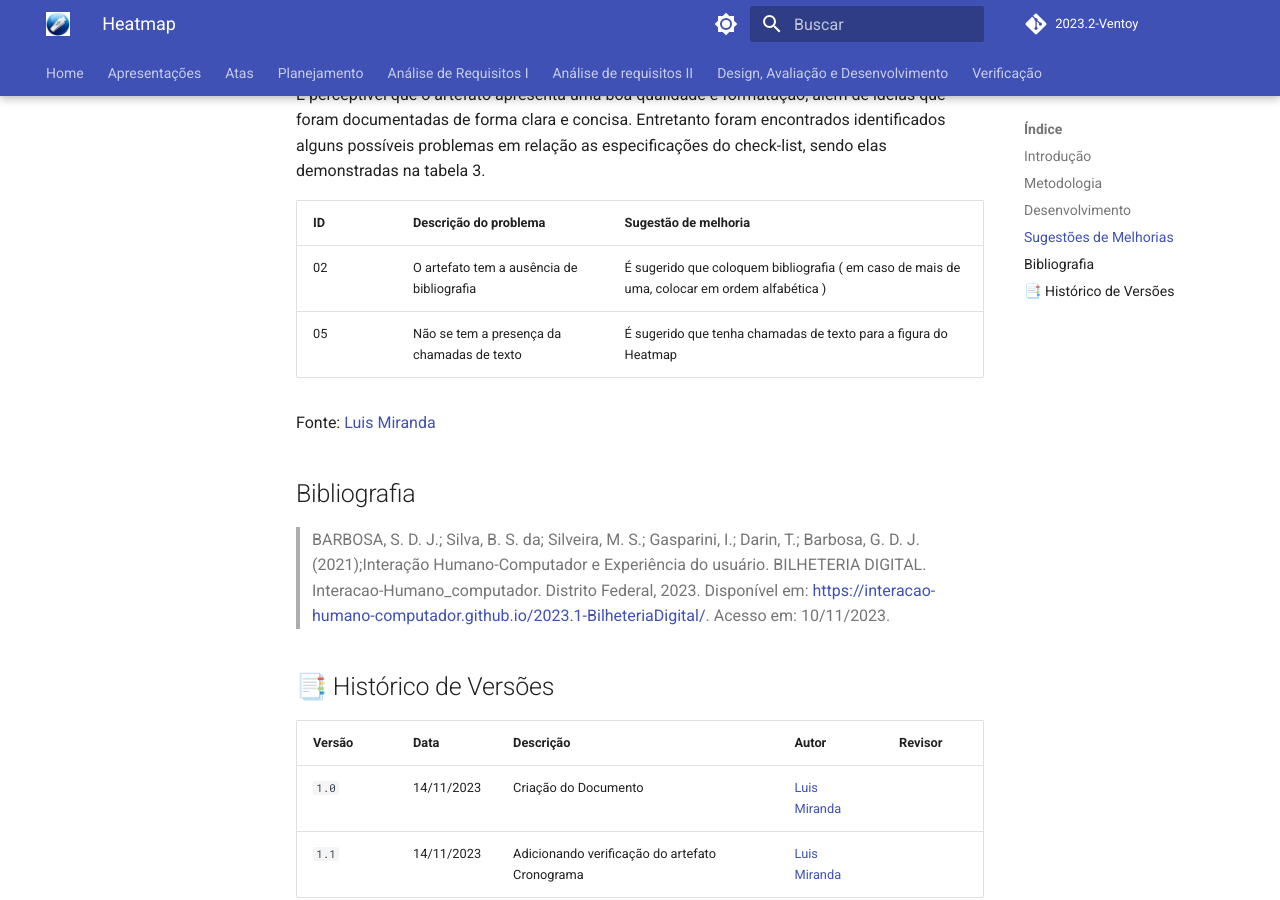
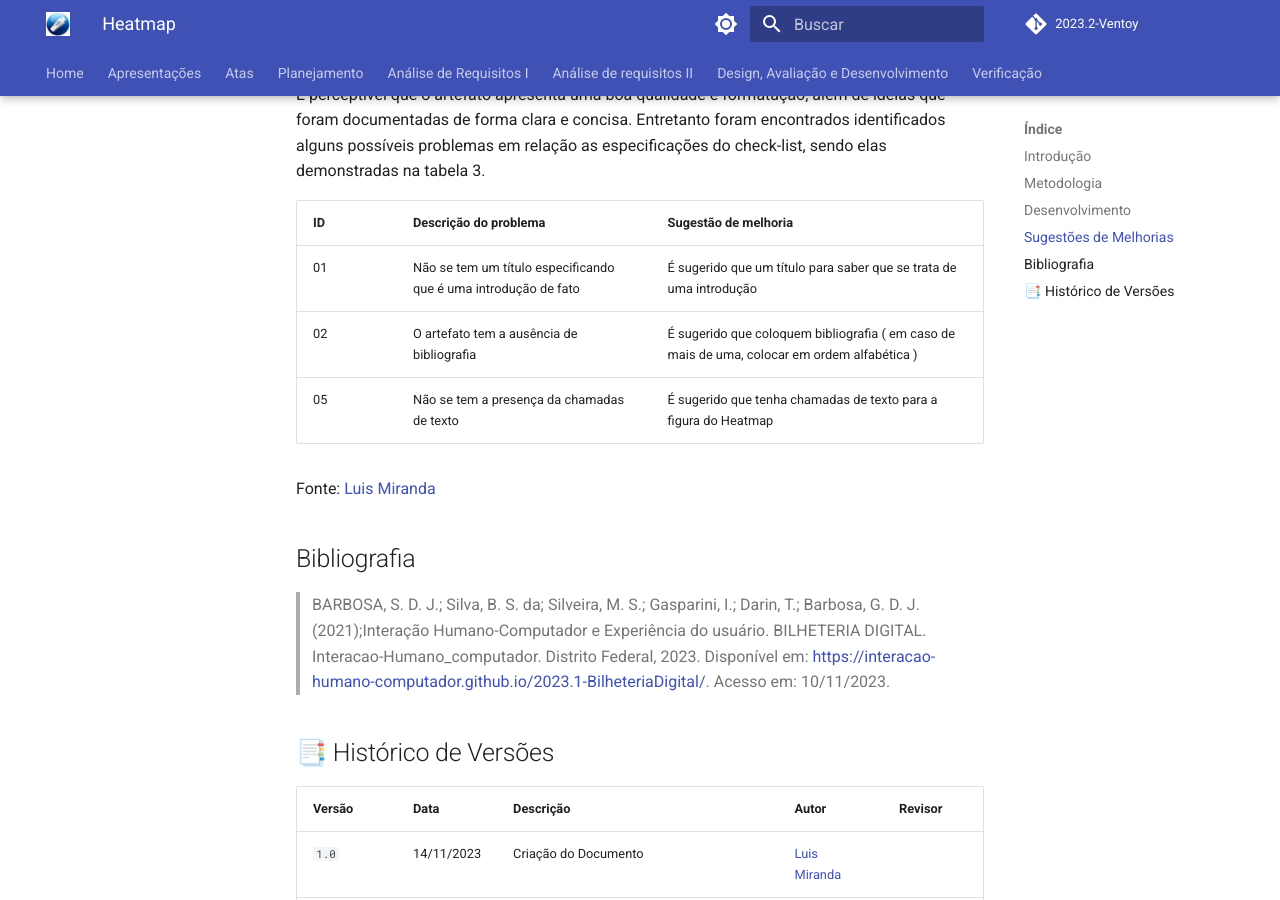
Before and after one commit to Interacao-Humano-Computador/2023.2-Ventoy, an MkDocs documentation site: the page built from docs/verificacao/Heatmap.md, in a window 1280 px wide and 900 px high, scrolled down 1321 px. Built offline with MkDocs 1.6.1 and Material for MkDocs 9.7.7, drawn with Linux system fonts in a browser that asks for light colours; comment, search, counter and statistics services are not loaded.

Commit message:
Update Heatmap.md

```diff
--- a/docs/verificacao/Heatmap.md
+++ b/docs/verificacao/Heatmap.md
@@ -58,6 +58,7 @@ Fonte: [Luis Miranda](https://github.com/LuisMiranda10)
 
 | ID | Descrição do problema | Sugestão de melhoria |
 | --- | ---------------------| ---------------------- |
+| 01  | Não se tem um título especificando que é uma introdução de fato  |  É sugerido que um título para saber que se trata de uma introdução  |
 | 02  | O artefato tem a ausência de bibliografia   |  É sugerido que coloquem bibliografia ( em caso de mais de uma, colocar em ordem alfabética )   |
 | 05  |  Não se tem a presença da chamadas de texto    | É sugerido que tenha chamadas de texto para a figura do Heatmap          |
 
```
